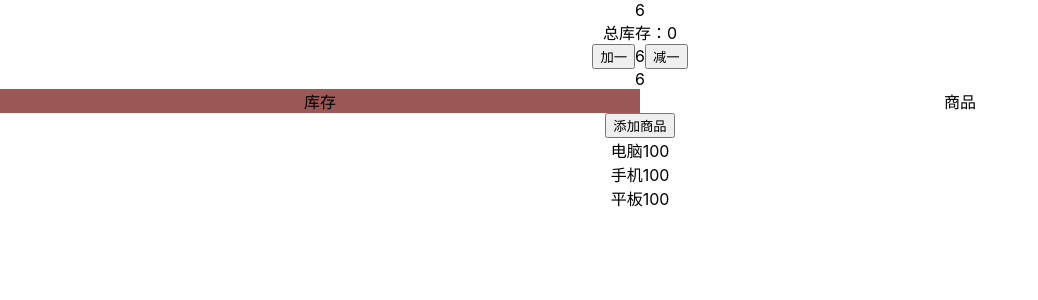
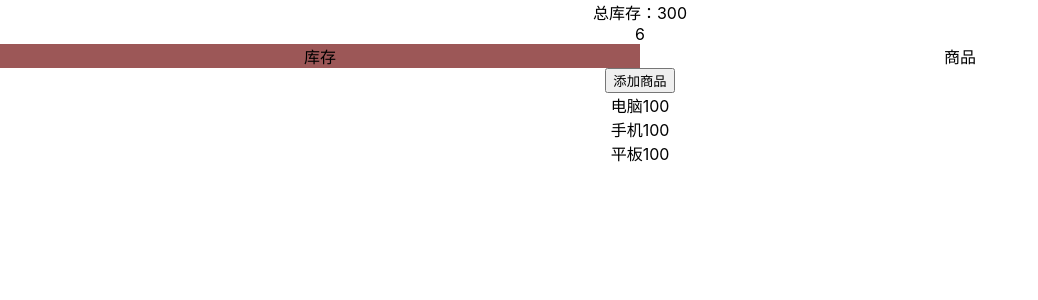
Before and after one commit to dorothy-yl/Test, a React app: page / in a window 1280 px wide. Shown: the top 300 px of the page, without its empty margins (0-1038 px from the left). Built offline with nearby package versions, Linux system fonts and the light colour scheme.

Commit message:
父组件传值

```diff
--- a/src/App.js
+++ b/src/App.js
@@ -6,15 +6,28 @@ import { useState } from "react";
 function App() {
   const [num, setNum] = useState(6);
   const [stoke, setStoke] = useState(0);
-  function getAllStock(stoke) {
-    setStoke(stoke);
+  const [arr1, setArr1] = useState([
+    { goodsName: "电脑", stock: 100 },
+    { goodsName: "手机", stock: 100 },
+    { goodsName: "平板", stock: 100 }
+  ]);
+  const [arr2, setArr2] = useState([
+    { goodsName: "xxx电脑", price: 1200 },
+    { goodsName: "yyy手机", price: 1900 },
+    { goodsName: "zzz平板", price: 4000 }
+  ]);
+
+  function getAllStock() {
+    let _allStock=0;
+    arr1.forEach(item => {
+      _allStock += item.stock;
+    });
+    return _allStock;
   }
   return (
     <div className="App tab-choose ">
-      {num}
-      <div>总库存：{stoke}</div>
-      <SonCounter num={num} setNum={setNum}></SonCounter>
-      <TableList getAllStock={getAllStock}></TableList>
+      <div>总库存：{getAllStock()}</div>
+      <TableList arr1={arr1} arr2={arr2} setArr1={setArr1} setArr2={setArr2}></TableList>
     </div>
   );
 }
--- a/src/components/tableList.jsx
+++ b/src/components/tableList.jsx
@@ -18,16 +18,7 @@ class TableList extends React.Component {
       },
 
       tabChannel: 0,
-      arr1: [
-        { goodsName: "电脑", stock: 100 },
-        { goodsName: "手机", stock: 100 },
-        { goodsName: "平板", stock: 100 },
-      ],
-      arr2: [
-        { goodsName: "xxx电脑", price: 1200 },
-        { goodsName: "yyy手机", price: 1900 },
-        { goodsName: "zzz平板", price: 4000 },
-      ],
+
       addGoodsPop: false,
     };
     this.showGoodsPop = this.showGoodsPop.bind(this);
@@ -50,7 +41,7 @@ class TableList extends React.Component {
     });
   }
   get allLength() {
-    return this.state.arr1.length + this.state.arr2.length;
+    return this.props.arr1.length + this.props.arr2.length;
   }
   set allLength(value) {
     return false;
@@ -68,7 +59,7 @@ class TableList extends React.Component {
     let _content = (
       <div>
         <button onClick={this.showGoodsPop}>添加商品</button>
-        {this.state.arr1.map((item) => {
+        {this.props.arr1.map((item) => {
           return (
             <div key={item.goodsName}>
               <span>{item.goodsName}</span>
@@ -83,7 +74,7 @@ class TableList extends React.Component {
   contentTwo() {
     let _content = (
       <div>
-        {this.state.arr2.map((item) => {
+        {this.props.arr2.map((item) => {
           return (
             <div key={item.goodsName}>
               <span>{item.goodsName}</span>
@@ -133,14 +124,10 @@ class TableList extends React.Component {
   }
 
   addGoodsPopConfirm() {
-    this.setState((prevState) => ({
-      arr1: [...prevState.arr1, { ...prevState.goodsInfo }],
-      goodsInfo: {
-        goodsName: "",
-        stock: 0,
-      },
-      addGoodsPop: false,
-    }));
+    var _obj = this.state.goodsInfo;
+    var _arr = this.props.arr1;
+    _arr.push(_obj);
+    this.props.setArr1([..._arr]);
   }
 
   goodsNameChange(e) {
@@ -154,7 +141,7 @@ class TableList extends React.Component {
   }
 
   stockChange(e) {
-    const value = e.target.value;
+    const value = e.target.value - 0;
     this.setState((prevState) => ({
       goodsInfo: {
         ...prevState.goodsInfo,
```
